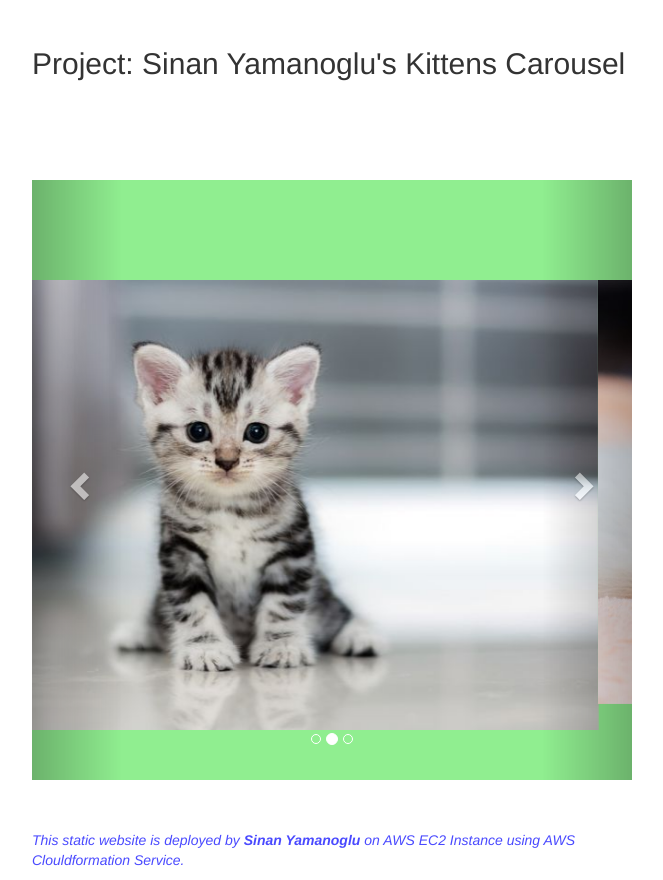
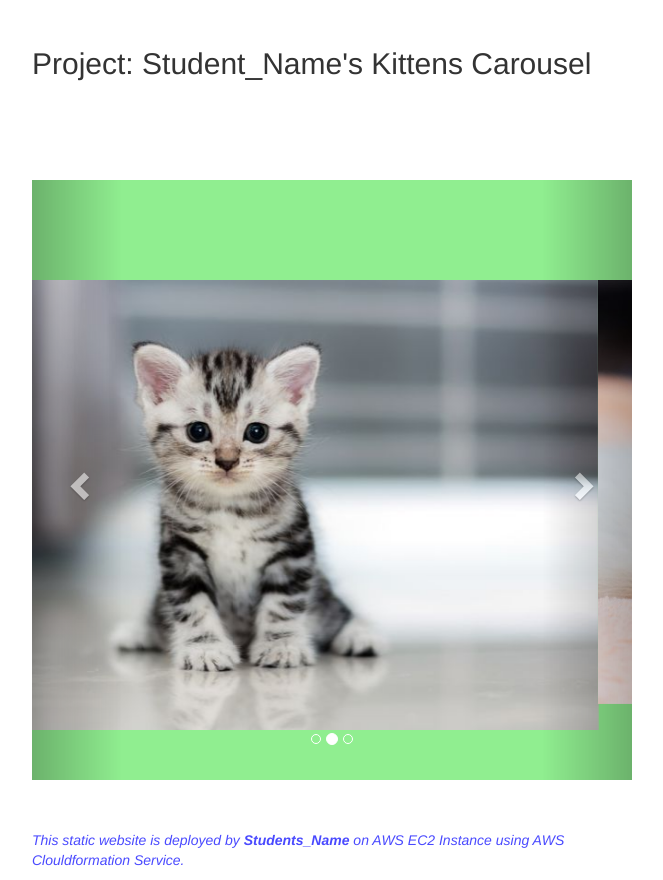
Before and after one commit to sinanyamanoglu01/aws-workshop-project, a plain HTML site: page 101-kittens-carousel-static-website-ec2/static-web/index.html in a window 1280 px wide. Shown: the part 403-1283 px from the top of the page, without its empty margins (308-971 px from the left). Drawn offline with nearby package versions, Linux system fonts and the light colour scheme.

Commit message:
added my first project

```diff
--- a/101-kittens-carousel-static-website-ec2/static-web/index.html
+++ b/101-kittens-carousel-static-website-ec2/static-web/index.html
@@ -45,7 +45,7 @@
 
   <div><img src="https://clarusway.com/wp-content/uploads/2020/06/clarusway_logo.png" /></div>
 
-  <h2> Project: Sinan Yamanoglu's Kittens Carousel</h2>
+  <h2> Project: Student_Name's Kittens Carousel</h2>
 
   <div id="myCarousel" class="carousel slide" data-ride="carousel">
     <!-- Indicators -->
@@ -80,7 +80,7 @@
   </div>
 
 
-  <p class="footnote"><i>This static website is deployed by <b> Sinan Yamanoglu </b> on AWS EC2 Instance using AWS
+  <p class="footnote"><i>This static website is deployed by <b> Students_Name </b> on AWS EC2 Instance using AWS
       Clouldformation Service.</i></p>
 </body>
 
```
Also changed, not shown: 1 other file.
